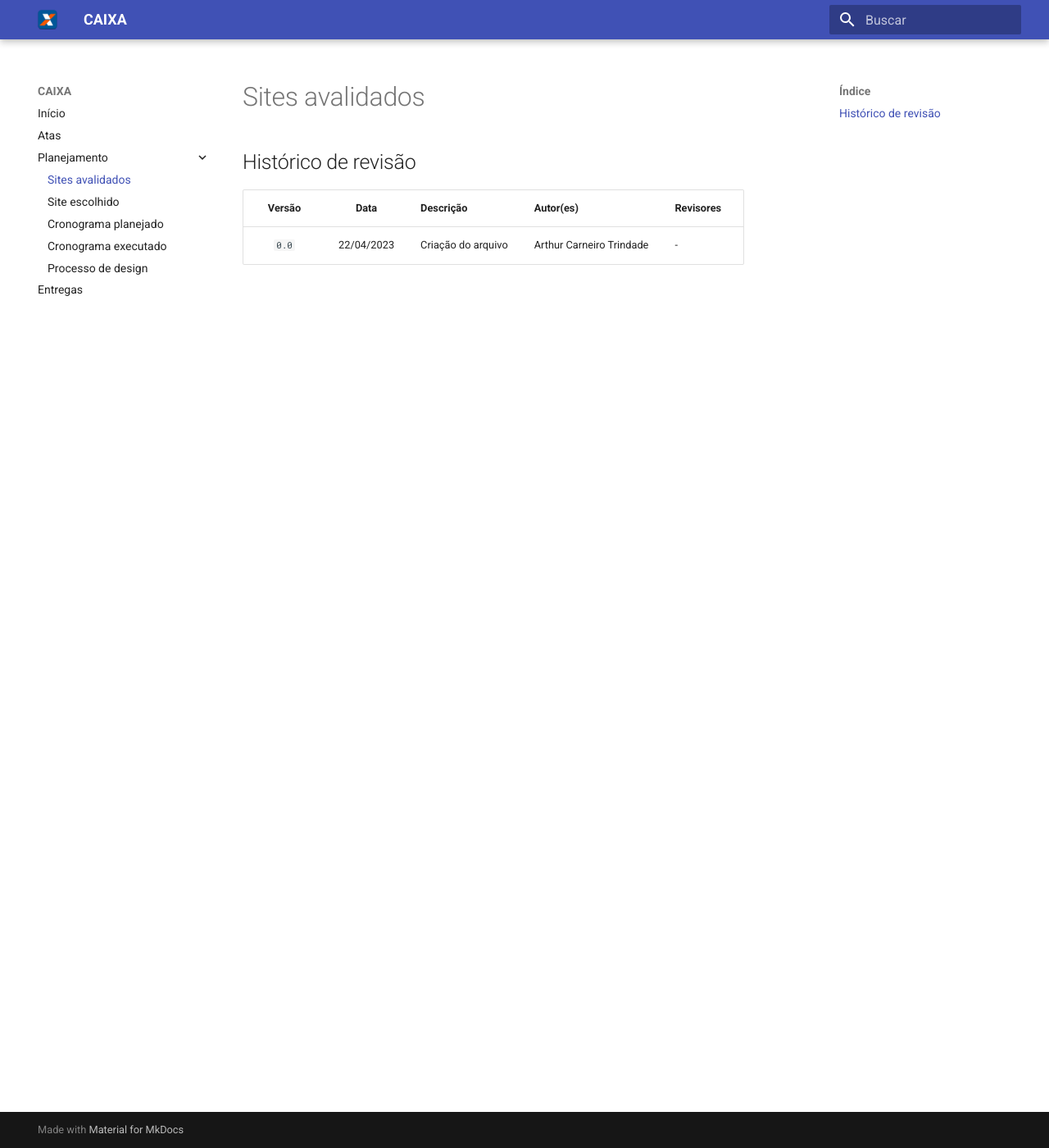
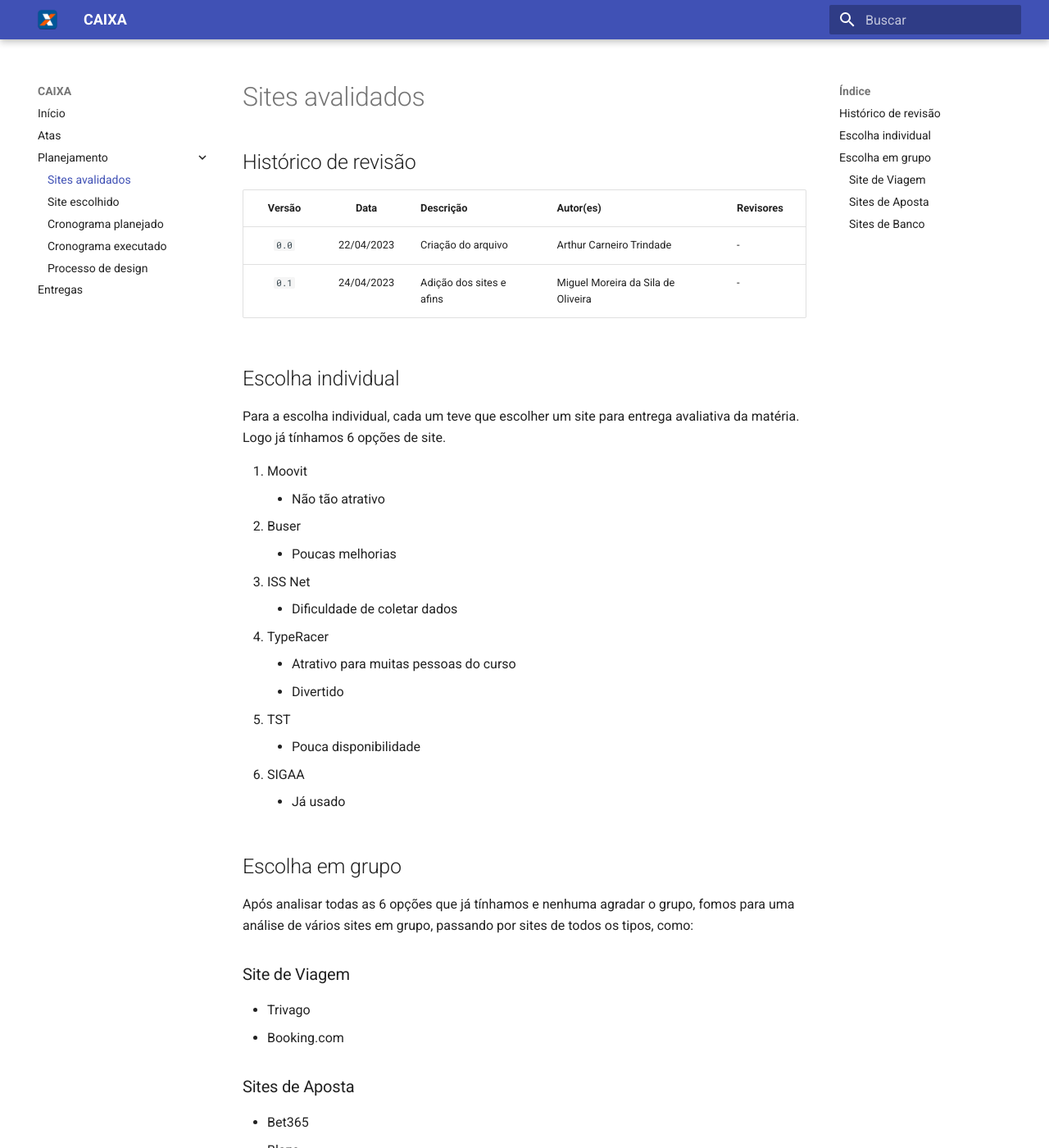
Before and after one commit to Interacao-Humano-Computador/2023.1-ISSNet, an MkDocs documentation site: the page built from gitpages/docs/planejamento/avaliados.md, in a window 1280 px wide and 1400 px high. Shown: the whole window at 82% size. Built offline with MkDocs 1.6.1 and Material for MkDocs 9.7.7, drawn with Linux system fonts in a browser that asks for light colours; some of the changed text lies outside the part shown.

Commit message:
:rocket: adição nas paginas

```diff
--- a/gitpages/docs/planejamento/avaliados.md
+++ b/gitpages/docs/planejamento/avaliados.md
@@ -3,3 +3,42 @@
 | Versão     | Data        | Descrição            | Autor(es)                          | Revisores  |
 | :--------: | :---------: | -------------------- | ---------------------------------- | ---------- |
 | `0.0`      |  22/04/2023 | Criação do arquivo   | Arthur Carneiro Trindade           | -          |
+| `0.1`      |  24/04/2023 | Adição dos sites e afins   | Miguel Moreira da Sila de Oliveira         | -          |
+
+## Escolha individual
+
+Para a escolha individual, cada um teve que escolher um site para entrega avaliativa da matéria. Logo já tínhamos 6 opções de site.
+
+1. Moovit
+    - Não tão atrativo
+2. Buser
+    - Poucas melhorias
+3. ISS Net
+    - Dificuldade de coletar dados
+4. TypeRacer
+    - Atrativo para muitas pessoas do curso
+    - Divertido
+5. TST
+    - Pouca disponibilidade
+6. SIGAA
+    - Já usado
+
+## Escolha em grupo
+
+Após analisar todas as 6 opções que já tínhamos e nenhuma agradar o grupo, fomos para uma análise de vários sites em grupo, passando por sites de todos os tipos, como:
+
+### Site de Viagem
+- Trivago
+- Booking.com
+
+### Sites de Aposta
+- Bet365
+- Blaze
+
+### Sites de Banco
+- Itau
+- BB
+- BRB
+- Caixa
+
+Foi durante essa análise que encontramos o site que queríamos: o Site da Caixa.
```
Also changed, not shown: gitpages/docs/planejamento/cronograma_exec.md (+17 -0 lines).
